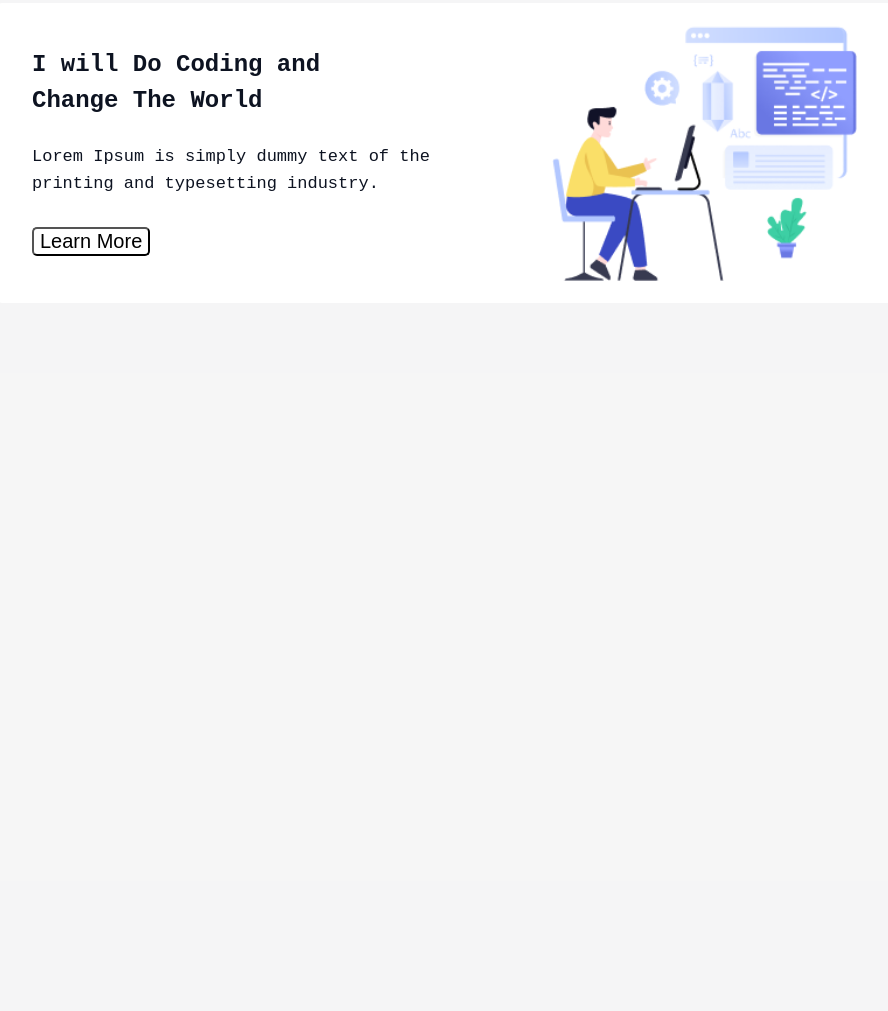
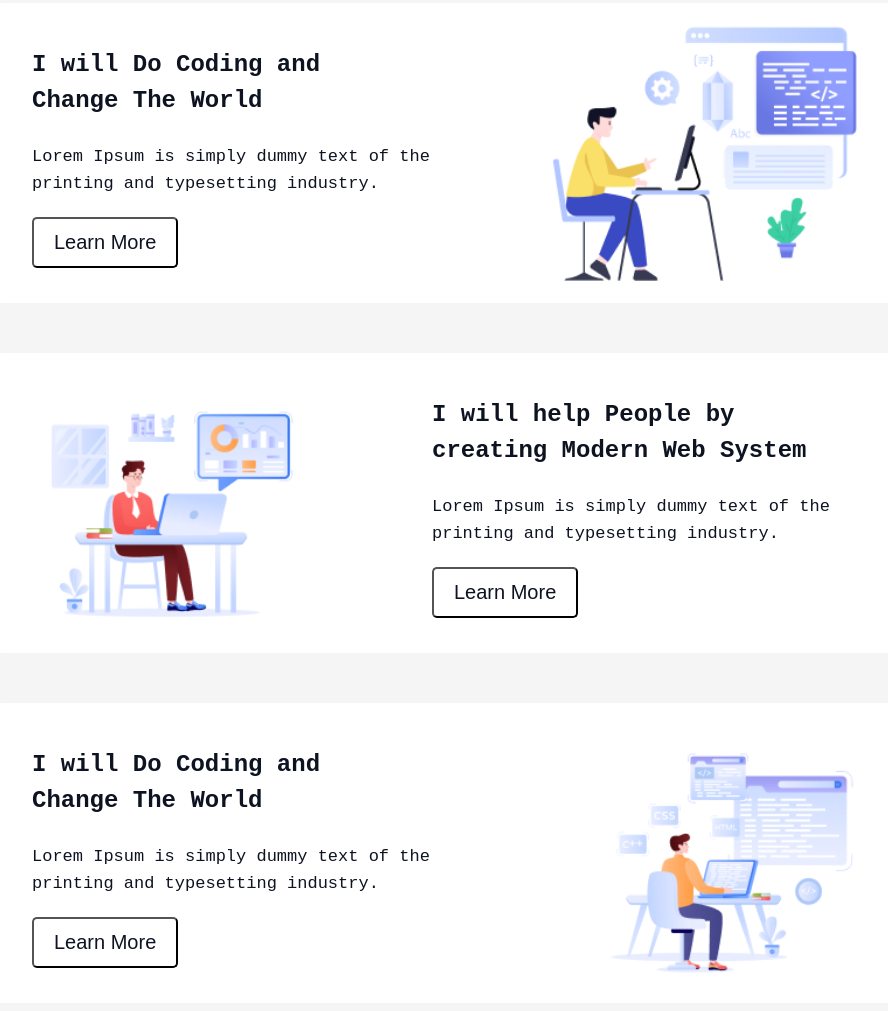
Before and after one commit to omarfarhatul/Assignment-1, a plain HTML site: page index.html in a window 1280 px wide. Shown: the part 1152-2163 px from the top of the page, without its empty margins (294-1182 px from the left). Drawn offline with Linux system fonts and the light colour scheme; a web font is replaced by a local one.

Commit message:
Update to coding box

```diff
--- a/index.html
+++ b/index.html
@@ -49,6 +49,24 @@
                             </div>
                             <img class="img-div" src="image/Layer_1.png" alt="">
                         </div>
+
+                        <div class="coding-1st">
+                            <img src="image/Group 3.png" alt="">
+                            <div class="first">
+                                <h3 class="second-title">I will help People by creating Modern Web System</h3>
+                                <div class="description-box">Lorem Ipsum is simply dummy text of the printing and typesetting industry.</div>
+                                <button class="button-div">Learn More</button>
+                            </div>
+                        </div>
+
+                        <div class="coding-1st">
+                            <div class="first">
+                                <h3 class="first-title">I will Do Coding and Change The World</h3>
+                                <div class="description-box">Lorem Ipsum is simply dummy text of the printing and typesetting industry.</div>
+                                <button class="button-div">Learn More</button>
+                            </div>
+                            <img class="img-div" src="image/Group 4.png" alt="">
+                        </div>
                     </div>
                 </div>
             </div>
--- a/style.css
+++ b/style.css
@@ -105,7 +105,7 @@ nav li a{
     background-color: #FFFFFF;
     height: 280px;
     border-radius: 10px;
-
+    margin-bottom: 50px;
 }
 .first{
     width: 440px;
@@ -119,5 +119,16 @@ nav li a{
 }
 
 .button-div{
-    margin-top: 30px;
+    margin-top: 20px;
+    font-size: 20px;
+    color:  #0D1321;
+    padding: 12px 20px;
+    border-radius: 5px;
 }
+
+.second-title{
+    font-size: 24px;
+    line-height: 36px;
+    color: #0D1321;
+    padding-right: 40px;
+}
```
